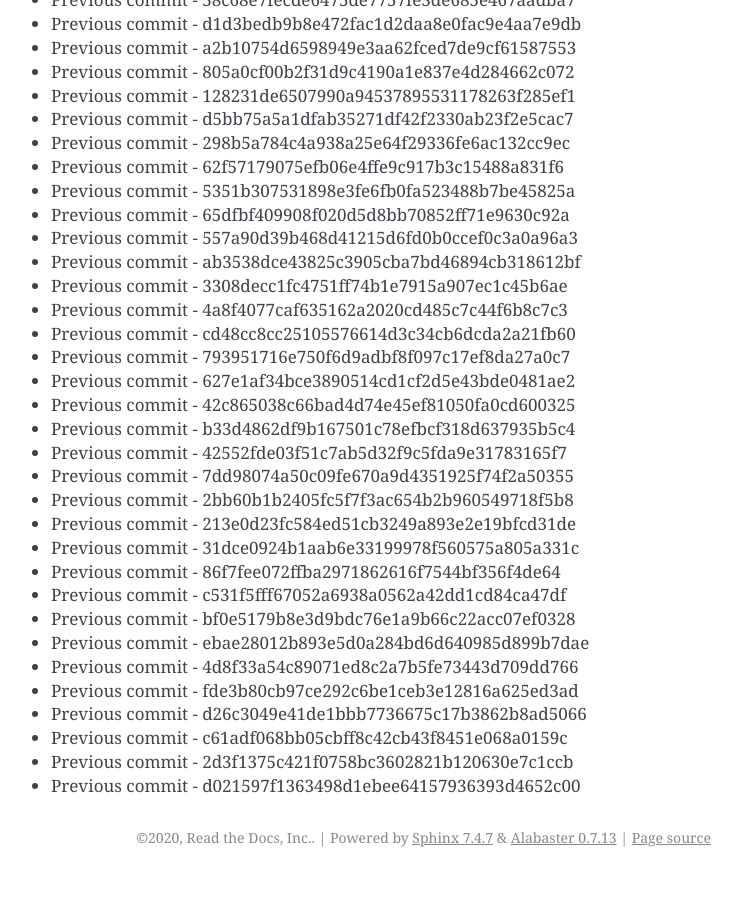
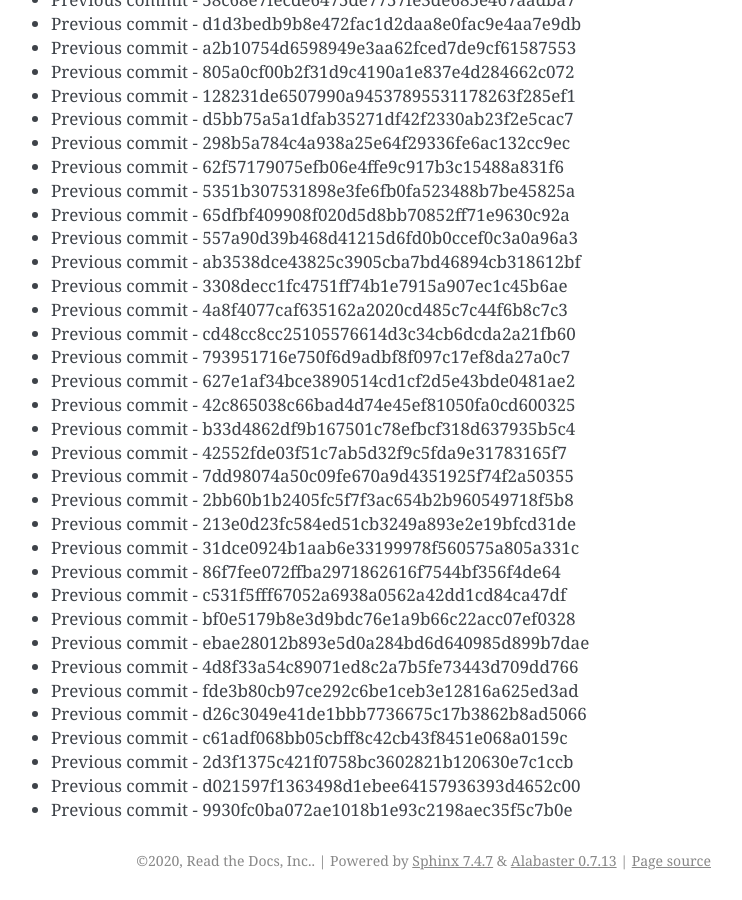
Before and after one commit to readthedocs/rtd-git-stresstest, a Sphinx documentation site: the page built from docs/updates.rst, in a window 1280 px wide and 900 px high, scrolled down 51747 px. Shown: the whole window, without its empty margins (399-1141 px from the left). Built offline with Sphinx 7.4.7, drawn with Linux system fonts in a browser that asks for light colours; before the commit the page ends 52624 px from its top, so only the background shows below that.

Commit message:
Generating commit from previous: 9930fc0ba072ae1018b1e93c2198aec35f5c7b0e

```diff
--- a/docs/updates.rst
+++ b/docs/updates.rst
@@ -2206,3 +2206,4 @@ It can be tested for any performance characteristics.
 * Previous commit - c61adf068bb05cbff8c42cb43f8451e068a0159c
 * Previous commit - 2d3f1375c421f0758bc3602821b120630e7c1ccb
 * Previous commit - d021597f1363498d1ebee64157936393d4652c00
+* Previous commit - 9930fc0ba072ae1018b1e93c2198aec35f5c7b0e
```
